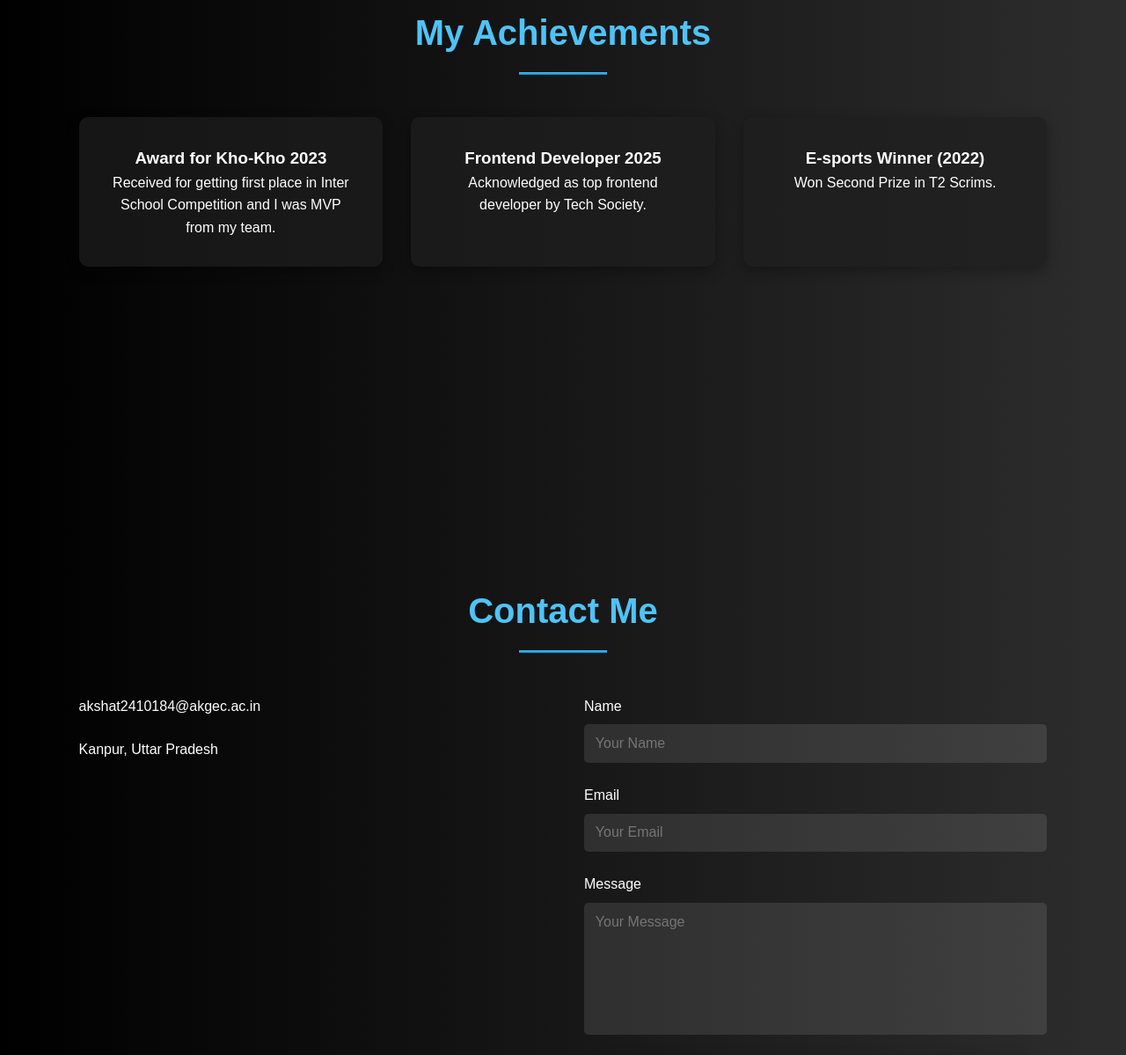
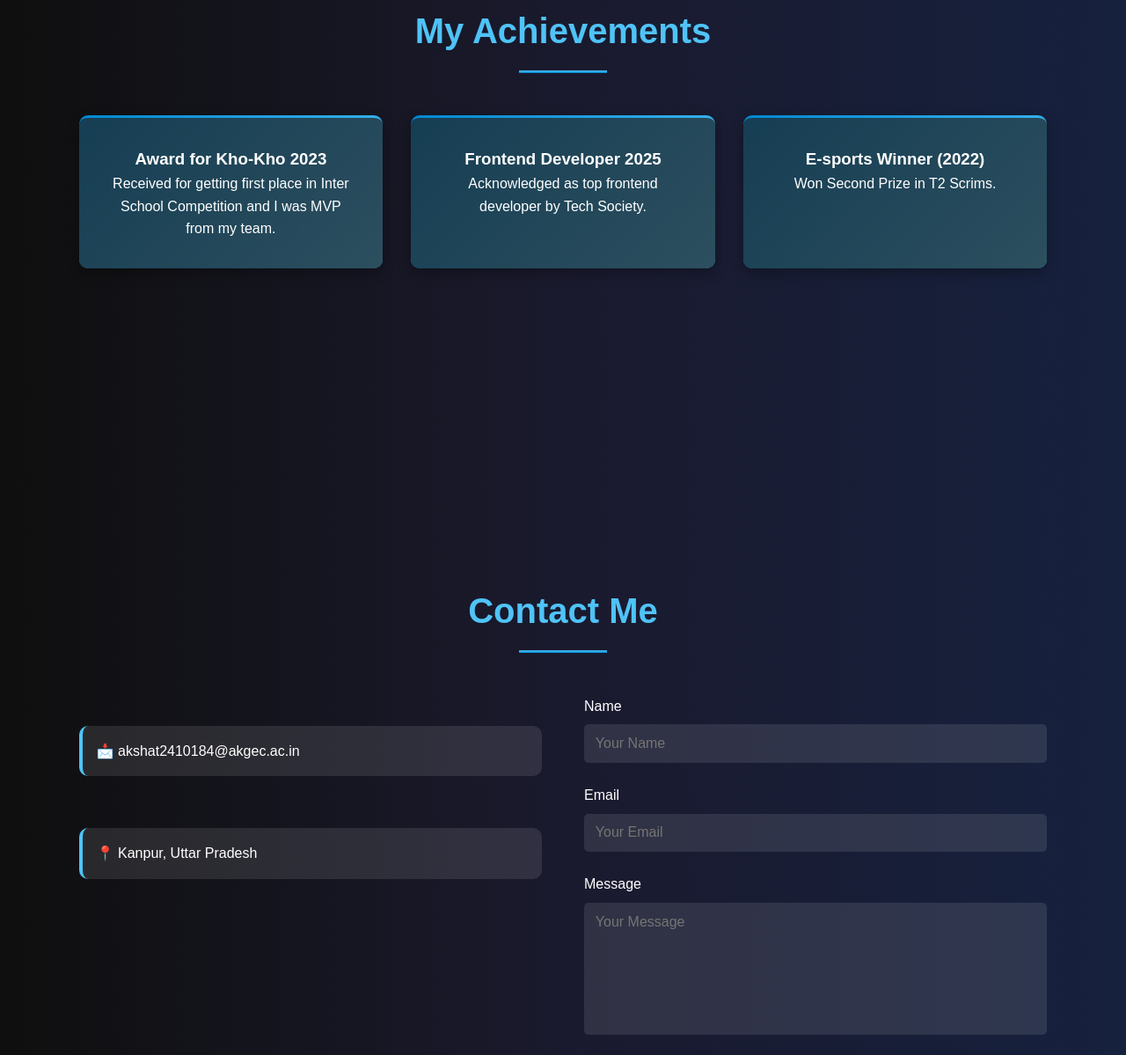
Before and after one commit to akshat23yash15-creator/task1, a plain HTML site: page index.html in a window 1280 px wide. Shown: the part 1940-3139 px from the top of the page at 88% size. Drawn offline with Linux system fonts and the light colour scheme.

Commit message:
new changes to index and css file

```diff
--- a/index.html
+++ b/index.html
@@ -58,8 +58,8 @@
         <h3>⌨️JavaScript</h3>
         <p>I am just a beginner in this feild </p>
       </div>
-      <div class="skill-box">
-        <h3>Leadership Qualities</h3>
+      <div class="skill-box"><i class="fas fa-users"></i>
+        <h3> Leadership Qualities</h3>
         <p>Communication, Decision-Making, and Motivation</p>
       </div>
          <div class="skill-box">
@@ -92,11 +92,11 @@
     <div class="contact-container">
       <div class="contact-info">
         <div class="contact-item">
-          <p>akshat2410184@akgec.ac.in</p>
+          <p> 📩  akshat2410184@akgec.ac.in</p>
         </div>
 
         <div class="contact-item">
-          <p>Kanpur, Uttar Pradesh</p>
+          <p> 📍 Kanpur, Uttar Pradesh</p>
         </div>
       </div>
 
--- a/style.css
+++ b/style.css
@@ -10,10 +10,11 @@
     }
 
     body {
-      background: linear-gradient(to right, #000000, #2d2d2d);
+      background: linear-gradient(to right, #0f0f0f, #1a1a2e, #16213e);
       color: #fff;
       line-height: 1.6;
       overflow-x: hidden;
+
     }
 
     .navbar {
@@ -181,17 +182,26 @@
 
     .skills-container {
       display: grid;
-      grid-template-columns: repeat(auto-fit, minmax(250px, 1fr));
+      grid-template-columns: repeat(3, minmax(250px, 1fr));
+
+
+
+
+
       gap: 2rem;
     }
 
     .skill-box {
-      background: rgba(30, 30, 30, 0.7);
+     background: rgba(30, 30, 30, 0.7);
       padding: 2rem;
       border-radius: 10px;
       text-align: center;
       transition: transform 0.3s ease, box-shadow 0.3s ease;
       box-shadow: 0 5px 15px rgba(0, 0, 0, 0.3);
+      border-top: 3px solid transparent;
+      background: linear-gradient(rgba(30, 30, 30, 0.7), rgba(30, 30, 30, 0.7)) padding-box,
+                  linear-gradient(135deg, #0288d1, #4fc3f7) border-box;
+
     }
 
     .skill-box:hover {
@@ -217,12 +227,15 @@
     }
 
     .achievement-box {
-      background: rgba(30, 30, 30, 0.7);
+       background: rgba(30, 30, 30, 0.7);
       padding: 2rem;
       border-radius: 10px;
       text-align: center;
       transition: transform 0.3s ease, box-shadow 0.3s ease;
       box-shadow: 0 5px 15px rgba(0, 0, 0, 0.3);
+      border-top: 3px solid transparent;
+      background: linear-gradient(rgba(30, 30, 30, 0.7), rgba(30, 30, 30, 0.7)) padding-box,
+                  linear-gradient(135deg, #0288d1, #4fc3f7) border-box;
     }
 
     .achievement-box:hover {
@@ -250,9 +263,14 @@
     }
 
     .contact-item {
-      display: flex;
+      margin-top: 35px;
+            display: flex;
       align-items: center;
       gap: 1rem;
+            background: rgba(255, 255, 255, 0.1);
+      padding: 1rem;
+      border-radius: 10px;
+      border-left: 4px solid #4fc3f7;
     }
 
 
@@ -408,6 +426,9 @@
     }
 
     @media (max-width: 576px) {
+        /* body{
+          padding: 10 10 10 10;
+        } */
       section {
         padding: 4rem 5%;
       }
```
